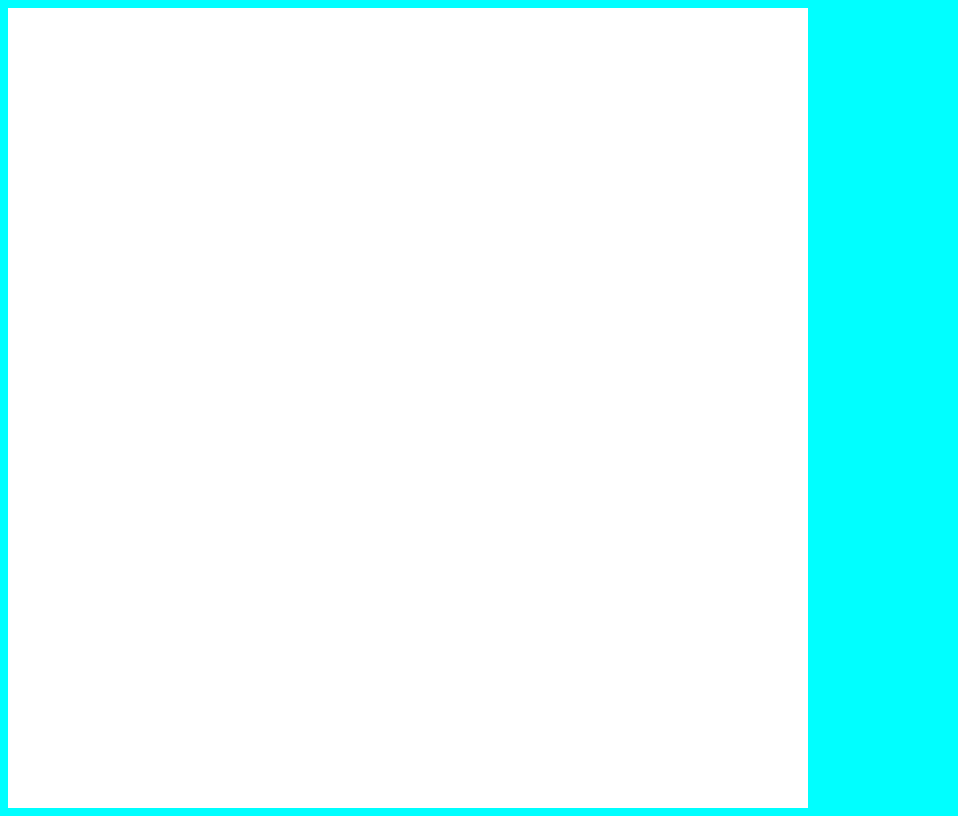
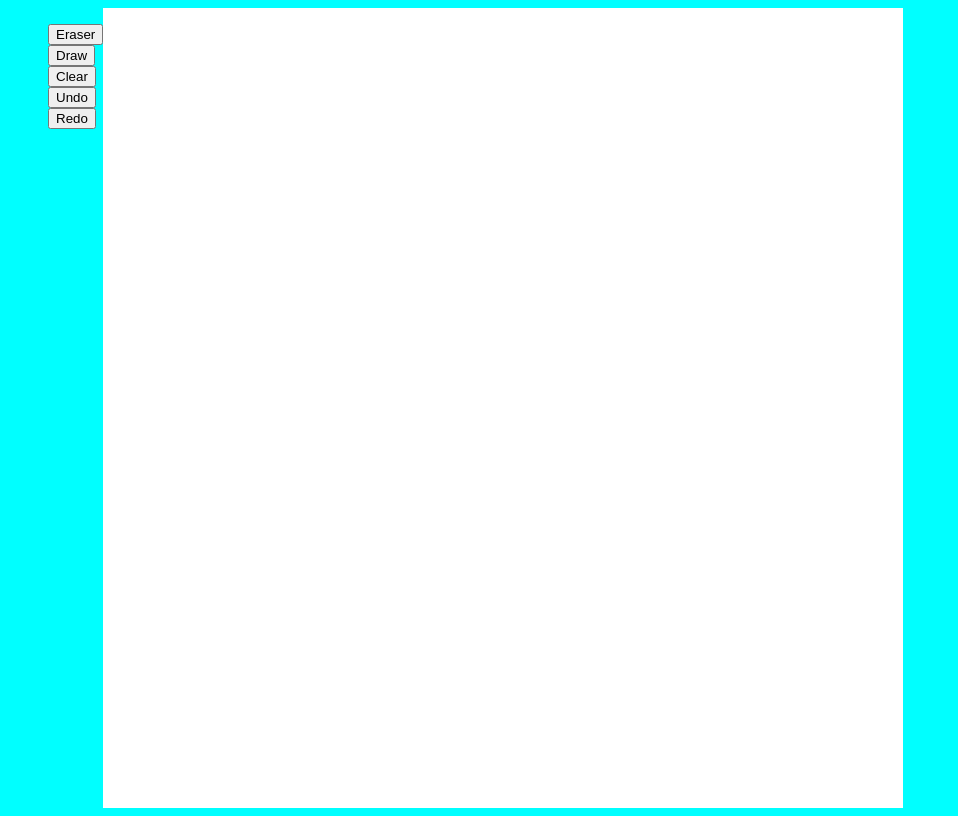
Before and after one commit to Arkrez/etch-a-sketch, a plain HTML site: page index.html in a window 1280 px wide. Shown: the whole page, without its empty margins (0-958 px from the left). Drawn offline with Linux system fonts and the light colour scheme.

Commit message:
Adding buttons and cleaning code

```diff
--- a/app.js
+++ b/app.js
@@ -1,22 +1,41 @@
 const body = document.querySelector('body');
-const initBoard = function () {
-    for(let i = 0; i < 16; i ++)
+const actionContainer = document.querySelector('.container');
+
+const eraser = document.querySelector('.eraser');
+const draw = document.querySelector('.draw');
+let undoStack = [];
+let redoStack = [];
+let toggle = false;
+
+const initBoard = function (size = 16) {
+    const tileContainer = document.createElement('div');
+    tileContainer.classList.add('tileContainer')
+    for(let i = 0; i < size; i ++)
     {
         const bigDiv = document.createElement("div");
-        bigDiv.classList.add('bigDiv')
-        for(let j = 0; j < 16; j ++)
+        bigDiv.classList.add('tileRowContainer')
+        for(let j = 0; j < size; j ++)
         {
             const div = document.createElement("div");
             div.classList.add('tile');
             bigDiv.appendChild(div);
         }
-        body.appendChild(bigDiv);
+        tileContainer.appendChild(bigDiv)
+
 
     }
+    actionContainer.appendChild(tileContainer);
 
 }
 const changeColor = function(tile){
-    tile.classList.add('blue');
+    if(!toggle)
+        tile.classList.add('blue');
+    else
+    {
+        tile.classList.remove('blue');
+    }
+
+
 }
 initBoard();
 const tiles = document.querySelectorAll('.tile');
@@ -24,3 +43,6 @@ for(const tile of tiles)
 {
     tile.addEventListener('click', ()=>changeColor(tile));
 }
+
+eraser.addEventListener('click', ()=>{toggle = true;})
+draw.addEventListener('click', ()=>{toggle = false;})
--- a/index.html
+++ b/index.html
@@ -7,6 +7,15 @@
     <script src="app.js" defer></script>
   </head>
   <body>
+    <div class="container">
+      <ul>
+        <li><button class="eraser">Eraser</button></li>
+        <li><button class="draw">Draw</button></li>
+        <li><button class="clear">Clear</button></li>
+        <li><button class="undo">Undo</button></li>
+        <li><button class="redo">Redo</button></li>
+      </ul>
 
+    </div>
   </body>
 </html>
--- a/style.css
+++ b/style.css
@@ -1,12 +1,13 @@
-div {
+.tile {
     display: flex;
     width: 50px;
     height: 50px;
     background-color: white;
 
 }
-.bigDiv {
+.tileContainer {
     display: flex;
+
     width:800px;
 
 }
@@ -16,3 +17,9 @@ div {
 body{
     background-color: aqua;
 }
+ul{
+    list-style: none;
+}
+.container{
+    display: flex;
+}
```
